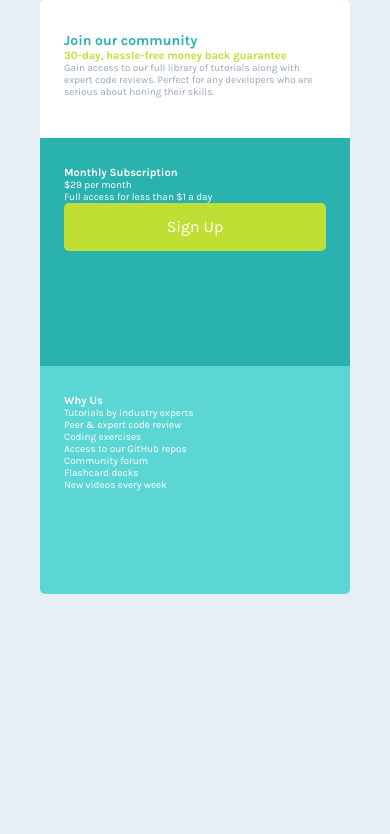
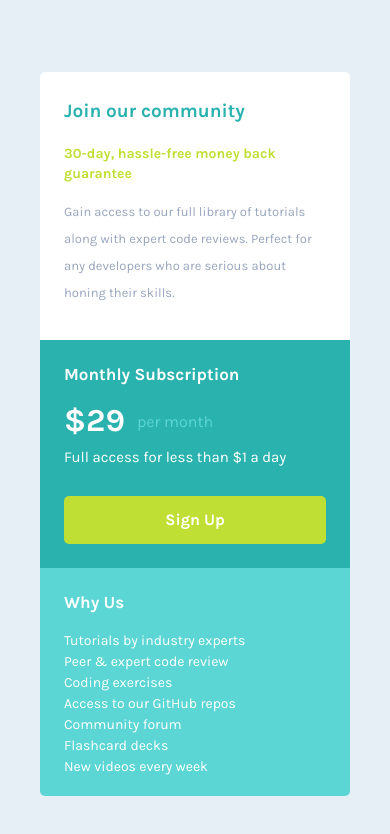
Before and after one commit to gawedzki/Single-price-grid-component, a plain HTML site: page index.html in a window 390 px wide. Drawn offline with Linux system fonts and the light colour scheme.

Commit message:
Finish mobile design

```diff
--- a/css/styles.css
+++ b/css/styles.css
@@ -2,53 +2,108 @@
   box-sizing: border-box;
 }
 html {
-  font-size: 16px;
   font-family: "Karla", sans-serif;
+  font-size: 62.5%;
+  font-weight: 400;
 }
 body {
   padding: 0;
   margin: 0;
   background-color: hsl(204, 43%, 93%);
+  font-size: 1.6rem;
 }
 #body {
-  min-width: 310px;
-  width: 310px;
-  margin: auto;
+  min-width: 31rem;
+  width: 31rem;
+  margin: 7.2rem auto;
 }
 .header {
   width: 100%;
-  padding: 32px 24px 40px 24px;
-  border-radius: 5px 5px 0 0;
+  padding: 2.8rem 2.4rem 3.4rem 2.4rem;
+  border-radius: 0.5rem 0.5rem 0 0;
   background-color: white;
-}
-h1 {
-  margin: 0;
-  color: hsl(179, 62%, 43%);
-  font-size: 0.875rem;
-}
-h2 {
-  margin: 0;
-  color: hsl(71, 73%, 54%);
-  font-size: 0.6875rem;
 }
 p {
   margin: 0;
-  font-size: 0.625rem;
+}
+.header > h1 {
+  padding-bottom: 2.2rem;
+  margin: 0;
+  color: hsl(179, 62%, 43%);
+  font-size: 1.9rem;
+  font-weight: 700;
+}
+.header > h3 {
+  padding-bottom: 1.4rem;
+  margin: 0;
+  font-size: 1.4rem;
+  font-weight: 700;
+  line-height: 2rem;
+  color: hsl(71, 73%, 54%);
 }
 .header > p {
+  font-size: 1.3rem;
+  line-height: 2.7rem;
   color: hsl(218, 22%, 67%);
 }
 .content {
   width: 100%;
-  border-radius: 0 0 5px 5px;
+  border-radius: 0 0 0.5rem 0.5rem;
   overflow: hidden;
 }
 .content__element {
   width: 100%;
-  height: 228px;
-  padding: 28px 24px 24px 24px;
+  height: 22.8rem;
+  padding: 2.4rem 2.4rem 2.4rem 2.4rem;
   color: white;
   float: left;
+  position: relative;
+}
+.content__element > h2 {
+  font-weight: 700;
+  padding-bottom: 1.8rem;
+  margin: 0;
+  font-size: 1.7rem;
+  font-weight: 700;
+  color: white;
+}
+.content__price {
+  font-size: 3.2rem;
+  font-weight: 700;
+  float: left;
+}
+.content__priceDesc {
+  padding-bottom: 0.6rem;
+  padding-left: 1.2rem;
+  line-height: 4rem;
+  color: hsl(179, 60%, 60%);
+  float: left;
+}
+.content__desc_1 {
+  font-size: 1.5rem;
+  clear: left;
+}
+.content__button {
+  border-radius: 0.5rem;
+  background-color: hsl(71, 73%, 54%);
+  font-weight: 700;
+  line-height: 4.8rem;
+  text-align: center;
+  text-decoration: none;
+  color: white;
+  display: block;
+  position: absolute;
+  bottom: 2.4rem;
+  left: 2.4rem;
+  right: 2.4rem;
+}
+.content__button:hover {
+  background-color: hsl(71, 84%, 62%);
+  cursor: pointer;
+}
+.content__desc_2 {
+  font-size: 1.4rem;
+  line-height: 2.1rem;
 }
 .content__element:first-child {
   background-color: hsl(179, 62%, 43%);
@@ -56,38 +111,29 @@ p {
 .content__element:last-child {
   background-color: hsl(179, 60%, 60%);
 }
-.content__element > h2 {
-  color: white;
-}
-.content__button {
-  width: 100%;
-  border-radius: 5px;
-  margin: auto;
-  background-color: hsl(71, 73%, 54%);
-  line-height: 48px;
-  text-align: center;
-  text-decoration: none;
-  color: white;
-  display: block;
-}
-.content__button:hover {
-  background-color: hsl(71, 84%, 62%);
-  cursor: pointer;
-}
 
 .attribution {
-  font-size: 11px;
+  font-size: 1.1rem;
   text-align: center;
   clear: left;
 }
 .attribution a {
   color: hsl(228, 45%, 44%);
 }
-@media only screen and (min-width: 620px) {
+@media only screen and (min-width: 635px) {
   #body {
-    width: 620px;
+    width: 63.5rem;
+  }
+  .header {
+    padding: 3.8rem 3.8rem 3.8rem 3.8rem;
   }
   .content__element {
     width: 50%;
+    padding: 3.8rem 3.8rem 3.8rem 3.8rem;
+  }
+  .content__button {
+    right: 3.8rem;
+    bottom: 3.8rem;
+    left: 3.8rem;
   }
 }
--- a/index.html
+++ b/index.html
@@ -14,20 +14,23 @@
   <div id="body">
     <div class="header">
       <h1>Join our community</h1>
-      <h2>30-day, hassle-free money back guarantee</h2>
+      <h3>30-day, hassle-free money back guarantee</h3>
       <p>Gain access to our full library of tutorials along with expert code reviews.
         Perfect for any developers who are serious about honing their skills.</p>
     </div>
     <div class="content">
       <div class="content__element">
         <h2>Monthly Subscription</h2>
-        <p><span>&dollar;29</span> per month</p>
-        <p>Full access for less than &dollar;1 a day</p>
+        <!-- <p><span class="content__price">&dollar;29</span><span class="content__priceDesc"> per month</span></p> -->
+        <p class="content__price">&dollar;29</p>
+        <p class="content__priceDesc"> per month</p>
+        <p class="content__desc_1">Full access for less than &dollar;1 a day</p>
         <a class="content__button" href="#">Sign Up</a>
       </div>
       <div class="content__element">
         <h2>Why Us</h2>
-        <p>Tutorials by industry experts</br>
+        <p class="content__desc_2">
+          Tutorials by industry experts</br>
           Peer &amp; expert code review</br>
           Coding exercises</br>
           Access to our GitHub repos</br>
```
